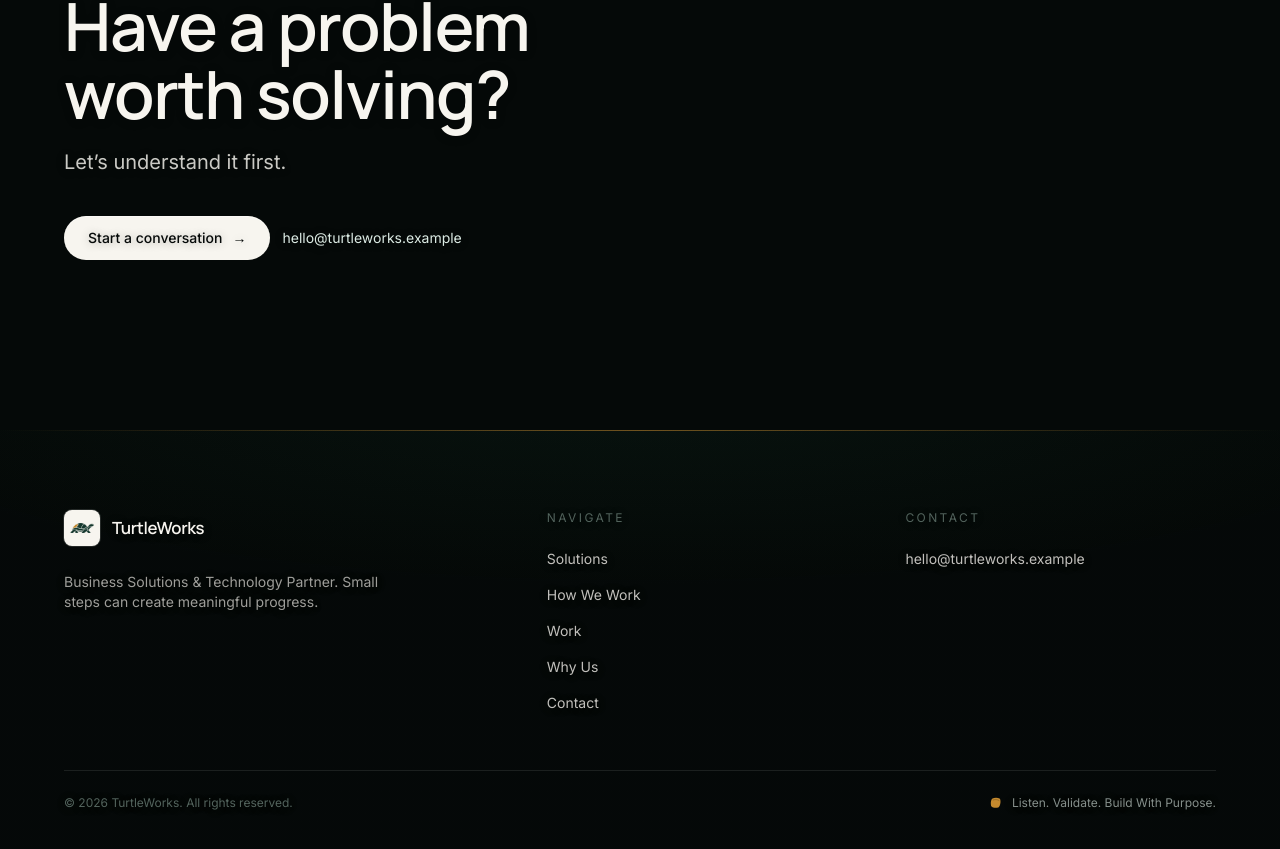
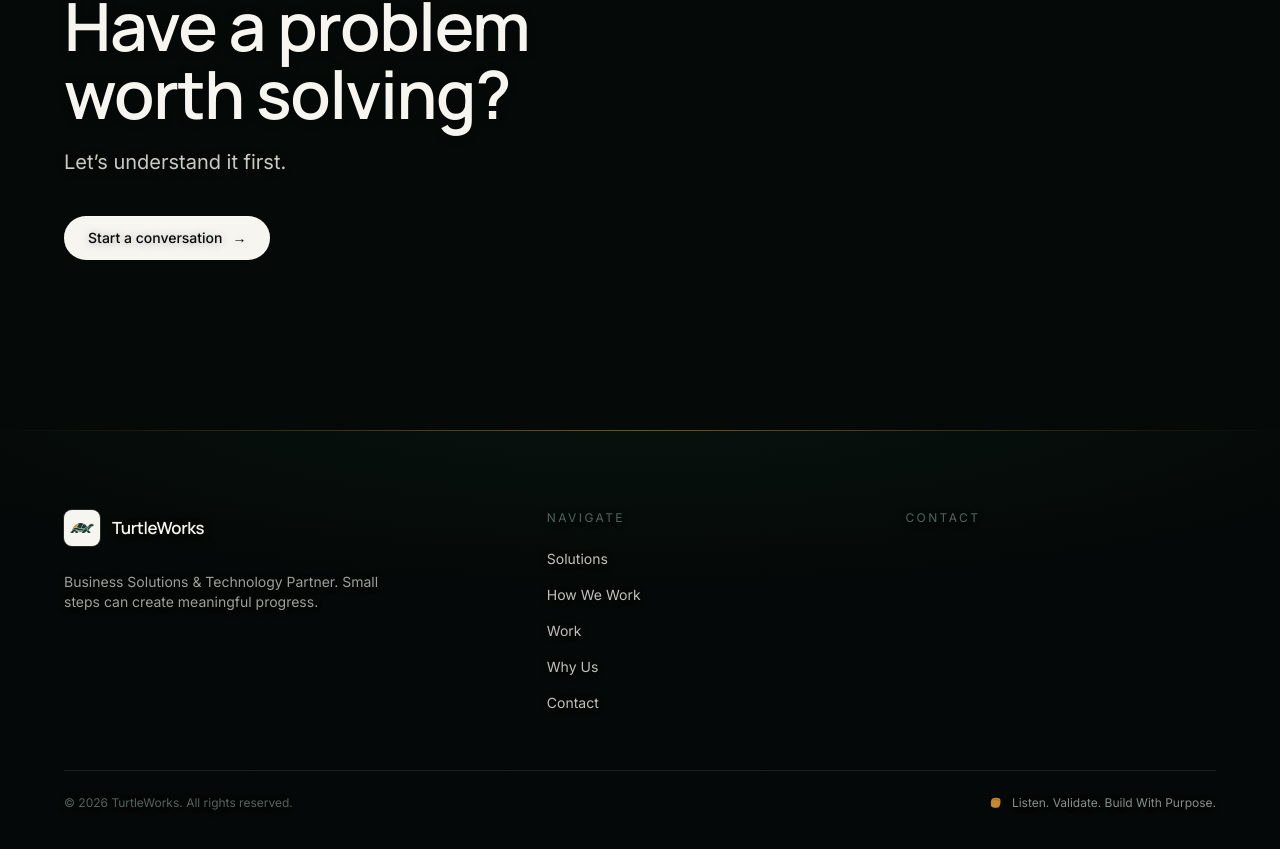
Before and after one commit to Mr-Nani-dm/Turtleworks, a Next.js app: page / in a window 1280 px wide. Shown: the part 4808-5657 px from the top of the page. Built offline with nearby package versions, Linux system fonts and the light colour scheme.

Commit message:
Set production domain and externalize contact email

```diff
--- a/src/data/site.ts
+++ b/src/data/site.ts
@@ -1,9 +1,11 @@
+const contactEmail = process.env.NEXT_PUBLIC_CONTACT_EMAIL?.trim() ?? "";
+
 export const site = {
   name: "TurtleWorks",
   descriptor: "Business Solutions & Technology Partner",
   tagline: "Listen. Validate. Build With Purpose.",
-  url: "https://turtleworks.example",
-  email: "hello@turtleworks.example",
+  url: "https://turtleworks.in",
+  email: contactEmail,
   description:
     "TurtleWorks is a business solutions and technology partner. We understand the problem first, then design the right mix of technology, automation, digital experience and business solutions around what you actually need.",
 } as const;
@@ -25,7 +27,6 @@ export const principles = [
   "Long-term thinking",
 ] as const;
 
-/** Cinematic hero sources. Self-hosted in /public with CDN originals noted. */
 export const heroVideo = {
   desktop: "/videos/turtle-desktop.mp4",
   mobile: "/videos/turtle-mobile.mp4",
```
